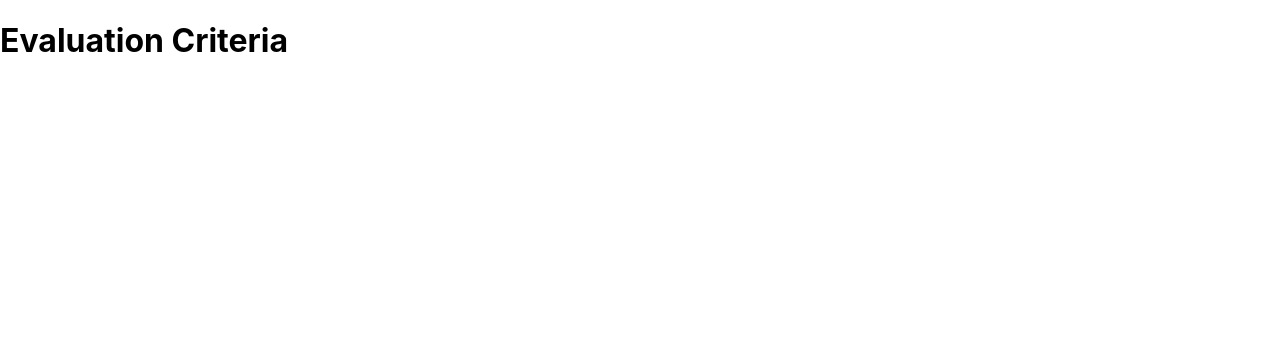
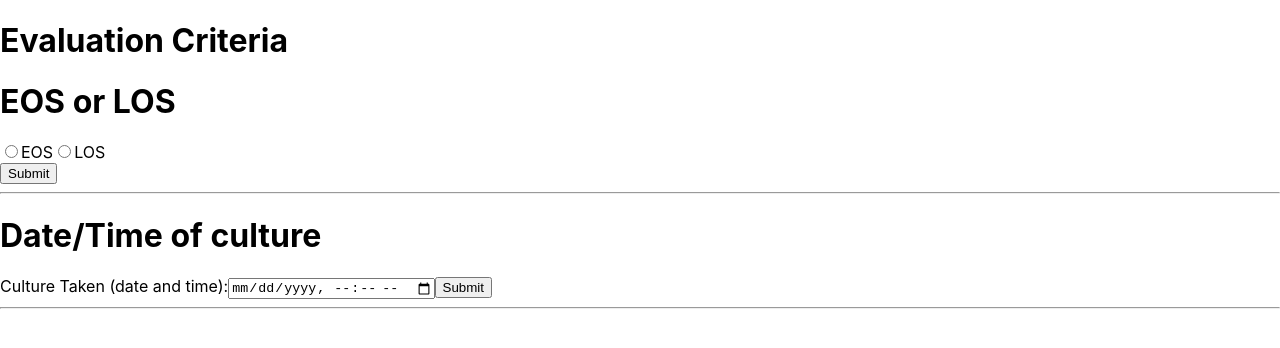
Before and after one commit to willbigger/willbigger.github.io, a React (Create React App) app in the folder first-react/: page / in a window 1280 px wide. Shown: the top 348 px of the page. Built offline with nearby package versions, Linux system fonts and the light colour scheme.

Commit message:
EOS and LOS and Date/Time

```diff
--- a/first-react/src/App.js
+++ b/first-react/src/App.js
@@ -3,8 +3,28 @@ import './App.css';
 
 function App() {
   return (
-    <div className="Conatiner">
+    <div>
       <h1>Evaluation Criteria</h1>
+      <h1>EOS or LOS</h1>
+
+      <form>
+        <input type="radio" id="eos" name="feild_1" value="EOS"></input>
+     	  <label for="eos">EOS</label>
+        <input type="radio" id="los" name="field_1" value="LOS"></input>
+ 	      <label for="los">LOS</label><br></br>
+  	    <input type="submit" value="Submit"></input>
+      </form>
+      <hr></hr>
+
+      <h1>Date/Time of culture</h1>
+
+	    <form>
+  	    <label for="culture_date">Culture Taken (date and time):</label>
+  	    <input type="datetime-local" id="culturedate" name="culturedate"></input>
+  	    <input type="submit" value="Submit"></input>
+	    </form>
+
+   	  <hr></hr>
     </div>
   );
 }
```
